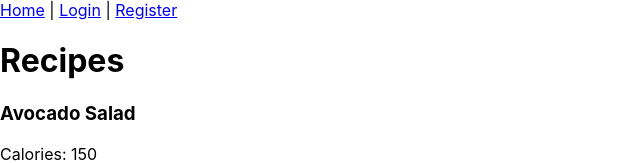
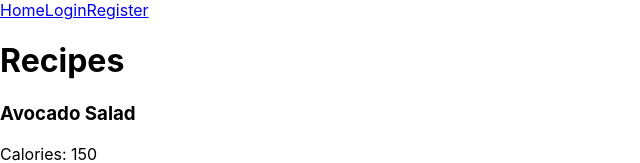
Before and after one commit to kataanasova05-bit/healthy-recipes, a React (Create React App) app: page / in a window 1280 px wide. Shown: the top 163 px of the page, without its empty margins (0-640 px from the left). Built offline with nearby package versions, Linux system fonts and the light colour scheme; data requests are answered from the project's data file.

Commit message:
Added navbar with login/logout logic

```diff
--- a/src/Components/Navbar.js
+++ b/src/Components/Navbar.js
@@ -1,33 +1,24 @@
 import { Link } from "react-router-dom";
-import { useState, useEffect } from "react";
 
 function Navbar() {
-  const [isLoggedIn, setIsLoggedIn] = useState(false);
-
-  useEffect(() => {
-    const status = localStorage.getItem("isLoggedIn");
-    setIsLoggedIn(status === "true");
-
-  }, []);
+  const isLoggedIn = localStorage.getItem("isLoggedIn");
 
   const handleLogout = () => {
     localStorage.removeItem("isLoggedIn");
-    window.location.reload();
-    setIsLoggedIn(false);
+    window.location.href = "/login";
   };
 
   return (
     <nav>
-      <Link to="/">Home</Link> |{" "}
+      <Link to="/">Home</Link>
+
       {isLoggedIn && <Link to="/add">Add Recipe</Link>}
 
-      {isLoggedIn ? (
+      {!isLoggedIn && <Link to="/login">Login</Link>}
+      {!isLoggedIn && <Link to="/register">Register</Link>}
+
+      {isLoggedIn && (
         <button onClick={handleLogout}>Logout</button>
-      ) : (
-        <>
-          <Link to="/login">Login</Link> |{" "}
-          <Link to="/register">Register</Link>
-        </>
       )}
     </nav>
   );
```
